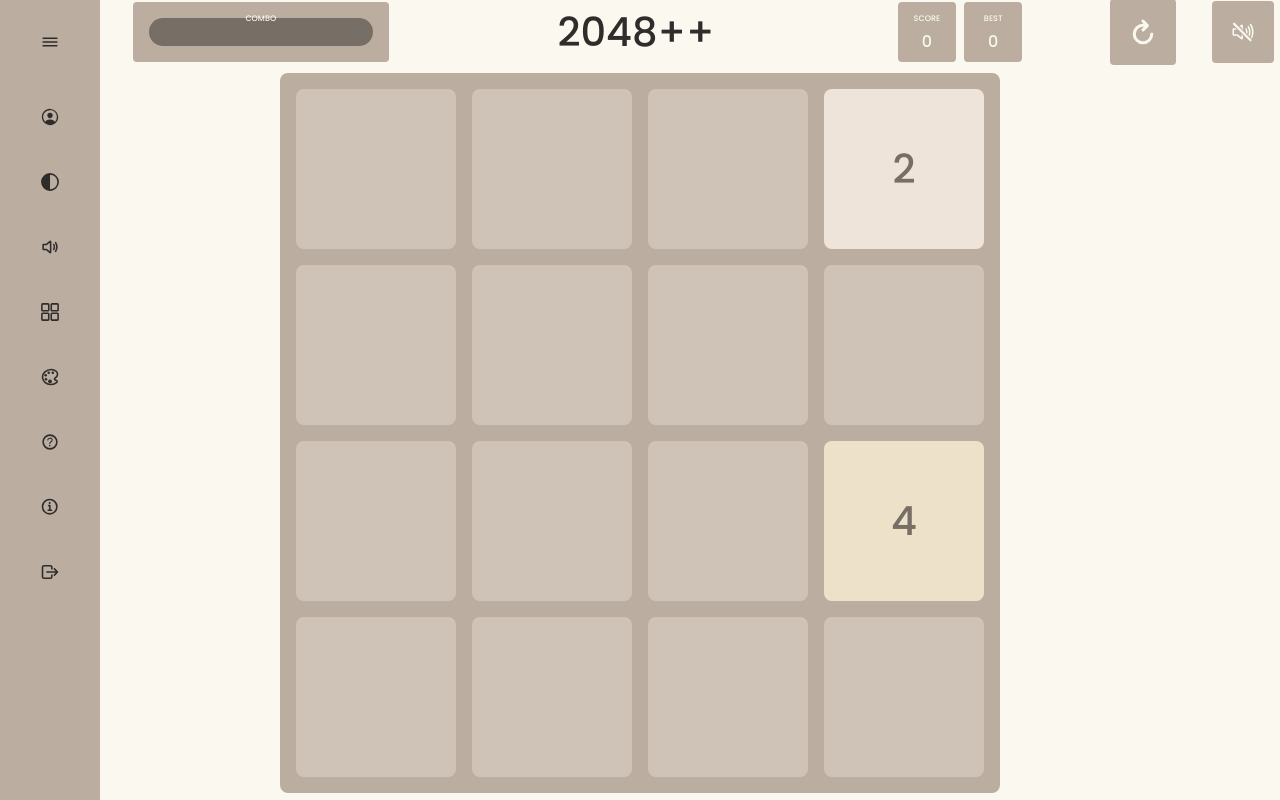
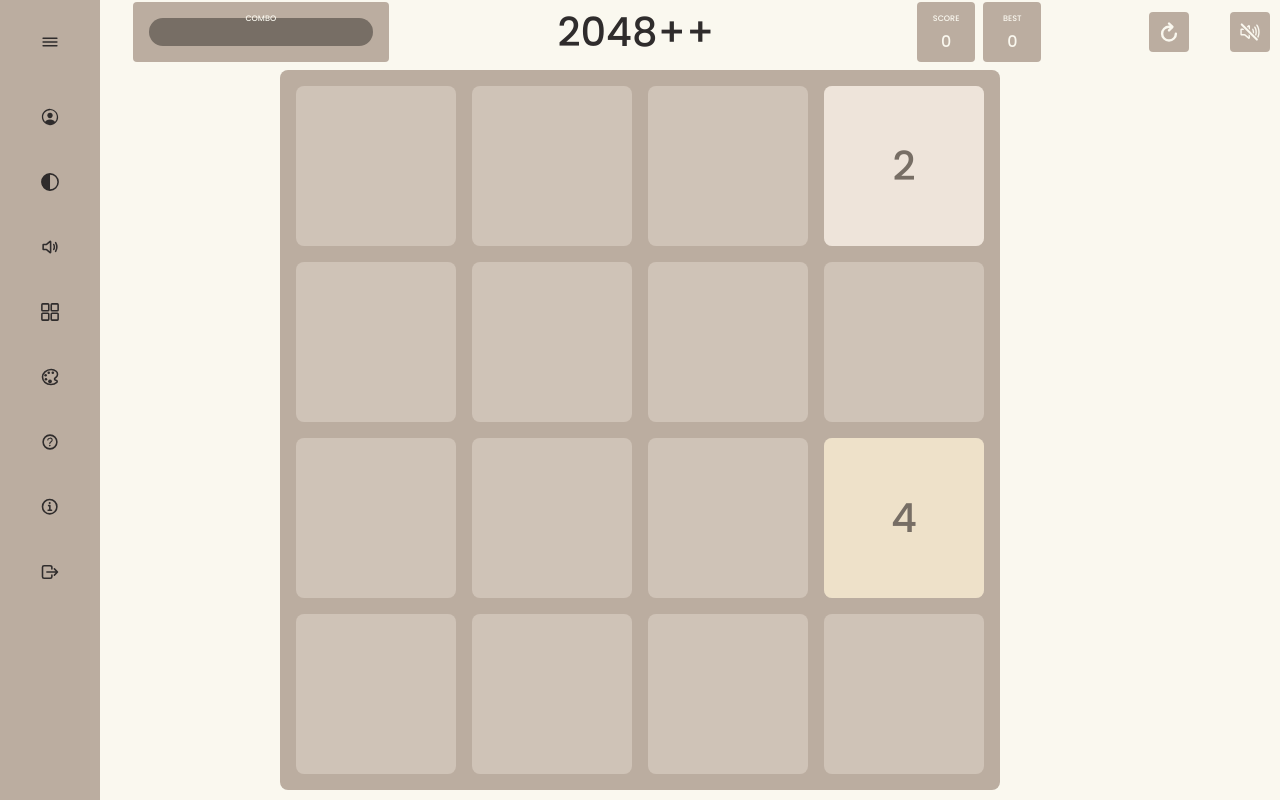
Before and after one commit to anhvungoc21/2048-plus-plus, a website built with webpack: page src/template.html in a window 1280 px wide. Built offline with nearby package versions, Linux system fonts and the light colour scheme; no server answers; files whose address does not match are found by name.

Commit message:
Fixed issue where svg size affected button size

```diff
--- a/src/styles/dark-theme.css
+++ b/src/styles/dark-theme.css
@@ -39,7 +39,7 @@ body::-webkit-scrollbar {
 /* TOP BAR */
 #top-bar {
   display: grid;
-  grid-template-columns: 35vw 30vw 20vw 8vw 7vw;
+  grid-template-columns: 35vw 30vw 23vw 6vw 6vw;
   font-size: var(--small-font-size);
   justify-items: center;
   align-items: center;
@@ -65,7 +65,8 @@ body::-webkit-scrollbar {
   place-content: center;
   align-items: center;
   border-radius: 0.25rem;
-  padding: var(--small-font-size);
+  width: var(--normal-font-size);
+  height: var(--normal-font-size);
   font-size: var(--small-font-size);
 }
 
--- a/src/styles/light-theme.css
+++ b/src/styles/light-theme.css
@@ -39,7 +39,7 @@ body::-webkit-scrollbar {
 /* TOP BAR */
 #top-bar {
   display: grid;
-  grid-template-columns: 35vw 30vw 20vw 8vw 7vw;
+  grid-template-columns: 35vw 30vw 23vw 6vw 6vw;
   font-size: var(--small-font-size);
   justify-items: center;
   align-items: center;
@@ -65,7 +65,8 @@ body::-webkit-scrollbar {
   place-content: center;
   align-items: center;
   border-radius: 0.25rem;
-  padding: var(--small-font-size);
+  width: var(--normal-font-size);
+  height: var(--normal-font-size);
   font-size: var(--small-font-size);
 }
 
```
Also changed, not shown: 1 other file.
